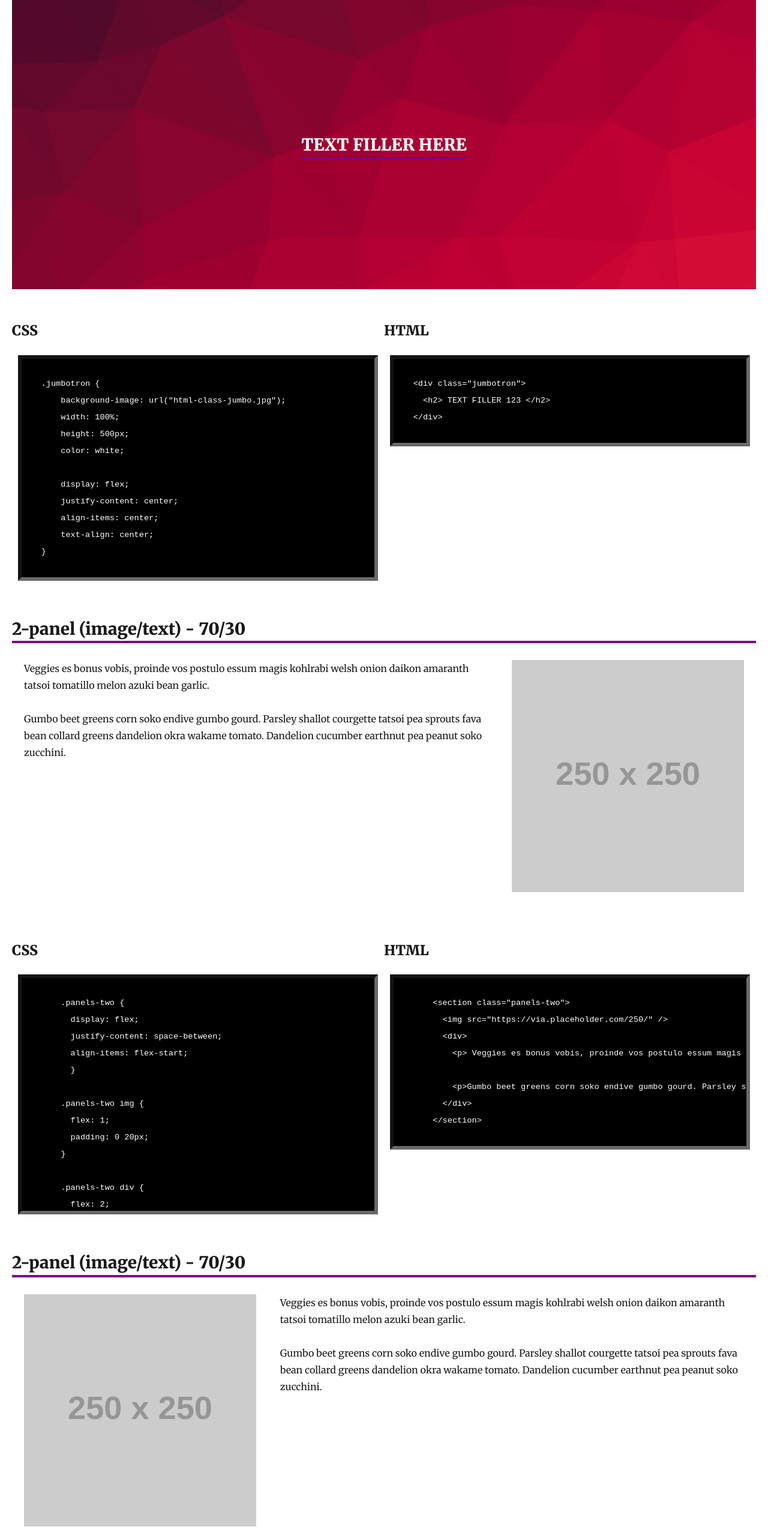
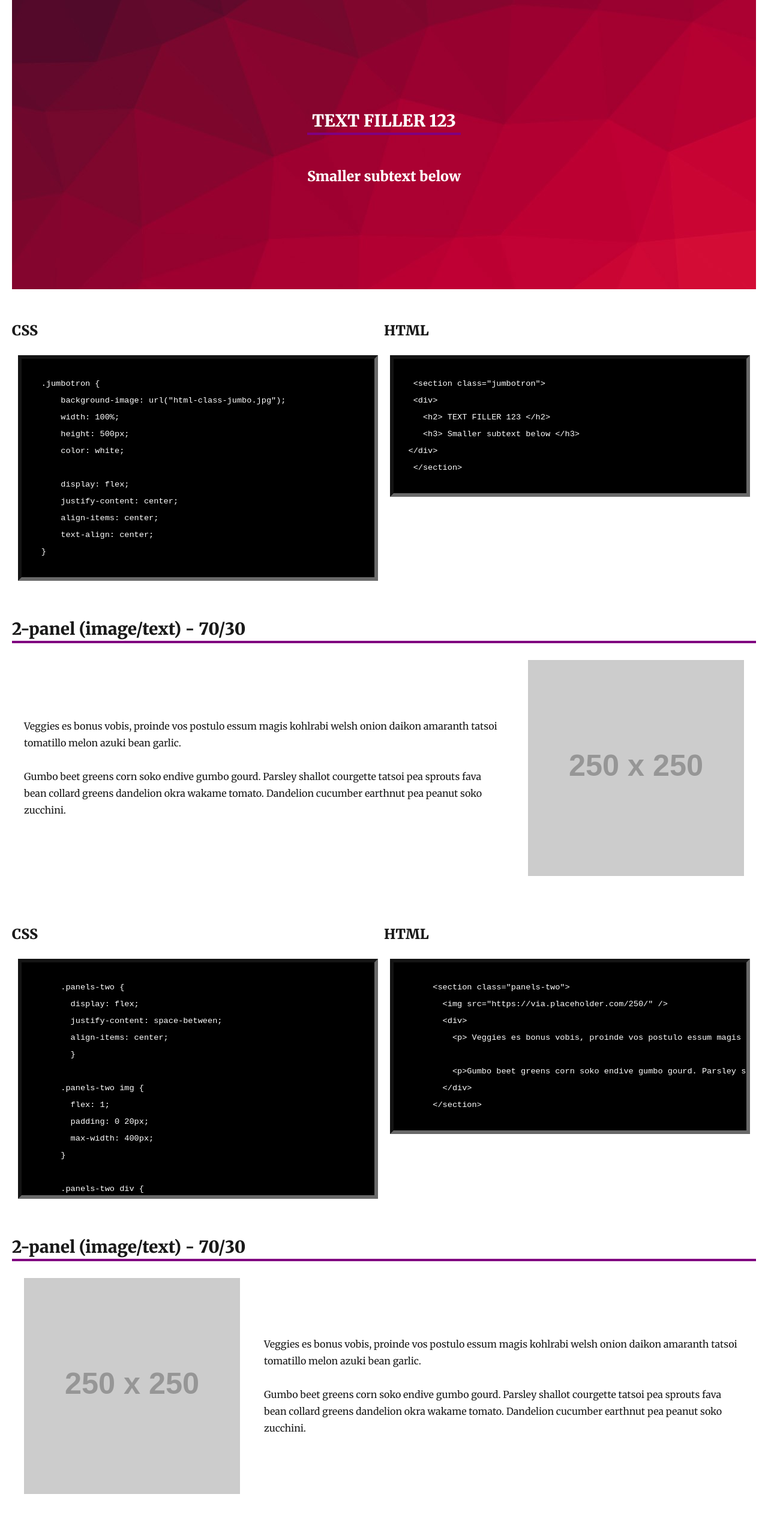
Before and after one commit to RockyKev/heyitsrockyblog, a Gatsby site: page /cheatsheet in a window 1280 px wide. Shown: the part 140-2700 px from the top of the page at 60% size. Built offline with nearby package versions, Linux system fonts and the light colour scheme; Gatsby itself is replaced by a stand-in of ours; some packages are replaced by stand-ins of ours; placeholder pictures from the web are drawn by us.

Commit message:
working cheatsheet

```diff
--- a/src/components/cheatsheet/Footer.js
+++ b/src/components/cheatsheet/Footer.js
@@ -11,7 +11,10 @@ const Footer = () => {
     display: flex;
     justify-content: space-between;
     color: white;
-    padding: 10px;
+
+    p {
+      padding: 20px;
+    }
   `;
 
   const CSSBlock = () => (
@@ -24,6 +27,10 @@ const Footer = () => {
           justify-content: space-between;
           color: white;
           padding: 10px;
+        }
+
+        .footer p {
+          padding: 20px;
         }
       `}</code>
     </CodeBlock>
--- a/src/components/cheatsheet/Jumbotron.js
+++ b/src/components/cheatsheet/Jumbotron.js
@@ -39,9 +39,12 @@ const Jumbotron = () => {
   const HtmlBlock = () => (
     <CodeBlock title="HTML">
       <code>{`
-    <div class="jumbotron">
+    <section class="jumbotron">
+    <div>
       <h2> TEXT FILLER 123 </h2>
-    </div>
+      <h3> Smaller subtext below </h3>
+   </div>
+    </section>
       `}</code>
     </CodeBlock>
   );
@@ -50,7 +53,10 @@ const Jumbotron = () => {
     <section>
       <h2>Jumbotron image </h2>
       <Wrapper>
-        <h2> TEXT FILLER HERE </h2>
+        <div>
+          <h2> TEXT FILLER 123 </h2>
+          <h3> Smaller subtext below </h3>
+        </div>
       </Wrapper>
       <ClickToHide>
         <CSSBlock />
--- a/src/components/cheatsheet/Navbar.js
+++ b/src/components/cheatsheet/Navbar.js
@@ -27,7 +27,8 @@ const Navbar = () => {
       li {
         display: block;
         float: left;
-        width: 50px;
+        padding-right: 15px;
+        width: auto;
         margin: 0;
       }
     }
@@ -59,7 +60,8 @@ const Navbar = () => {
         .nav-links li {
           display: block;
           float: left;
-          width: 50px;
+          padding-right: 15px;
+        width: auto;
         }
       `}</code>
     </CodeBlock>
--- a/src/components/cheatsheet/TwoPanel_ImageText.js
+++ b/src/components/cheatsheet/TwoPanel_ImageText.js
@@ -8,11 +8,12 @@ const TwoPanel_ImageText = () => {
   const Wrapper = styled.div`
     display: flex;
     justify-content: space-between;
-    align-items: flex-start;
+    align-items: center;
 
     img {
       flex: 1;
       padding: 0 20px;
+      max-width: 400px;
     }
 
     div {
@@ -27,12 +28,13 @@ const TwoPanel_ImageText = () => {
         .panels-two {
           display: flex;
           justify-content: space-between;
-          align-items: flex-start;
+          align-items: center;
           }
 
         .panels-two img {
           flex: 1;
           padding: 0 20px;
+          max-width: 400px;
         }
 
         .panels-two div {
--- a/src/components/cheatsheet/TwoPanel_TextImage.js
+++ b/src/components/cheatsheet/TwoPanel_TextImage.js
@@ -8,11 +8,12 @@ const TwoPanel_TextImage = () => {
   const Wrapper = styled.div`
     display: flex;
     justify-content: space-between;
-    align-items: flex-start;
+    align-items: center;
 
     img {
       flex: 1;
       padding: 0 20px;
+      max-width: 400px;
     }
 
     div {
@@ -27,12 +28,13 @@ const TwoPanel_TextImage = () => {
         .panels-two {
           display: flex;
           justify-content: space-between;
-          align-items: flex-start;
+          align-items: center;
         }
 
         .panels-two img {
           flex: 1;
           padding: 0 20px;
+          max-width: 400px;
         }
 
         .panels-two div {
--- a/src/pages/cheatsheet.js
+++ b/src/pages/cheatsheet.js
@@ -14,6 +14,15 @@ import Navbar from "../components/cheatsheet/Navbar";
 import Footer from "../components/cheatsheet/Footer";
 
 const cheatsheet = () => {
+  const List = () => (
+    <ul>
+      <li>Stock Photos: Pexel, Pixabay </li>
+      <li>Stock Icons: Flaticon.com, the Noun Project </li>
+      <li>CSS Buttons Generator: Google it </li>
+      <li>HTML Editor: Google it</li>
+    </ul>
+  );
+
   const Wrapper = styled.div`
     padding: 0px 20px;
 
@@ -35,6 +44,7 @@ const cheatsheet = () => {
       <Callout />
       <Navbar />
       <Footer />
+      <List />
     </Wrapper>
   );
 };
```
Also changed, not shown: src/components/topbar.js (+13 -12 lines).
